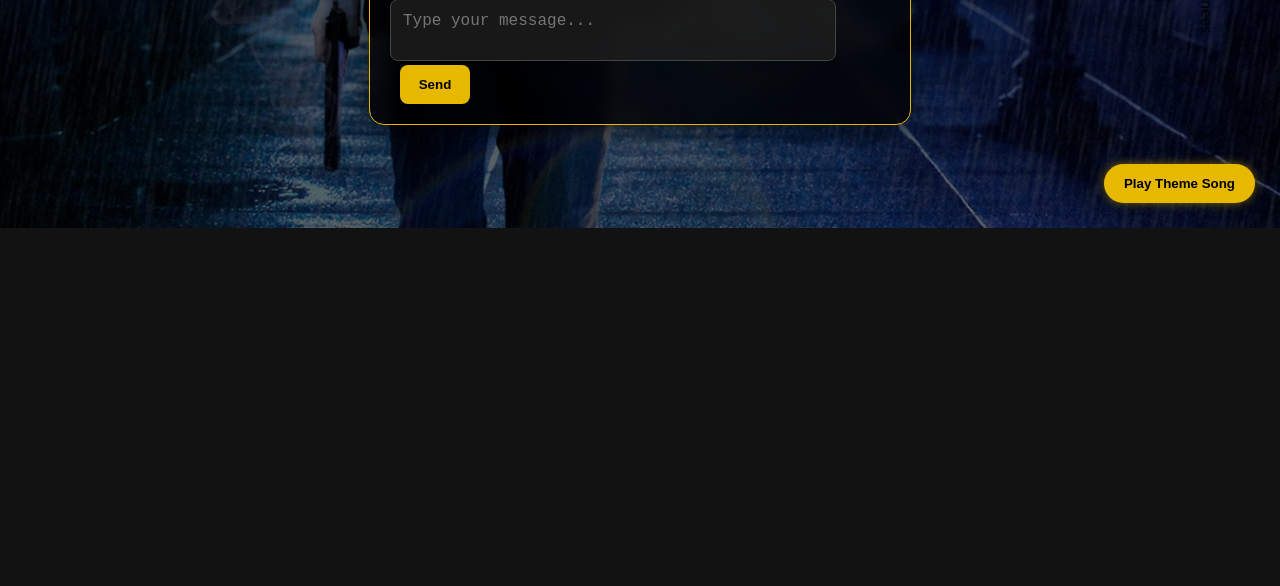
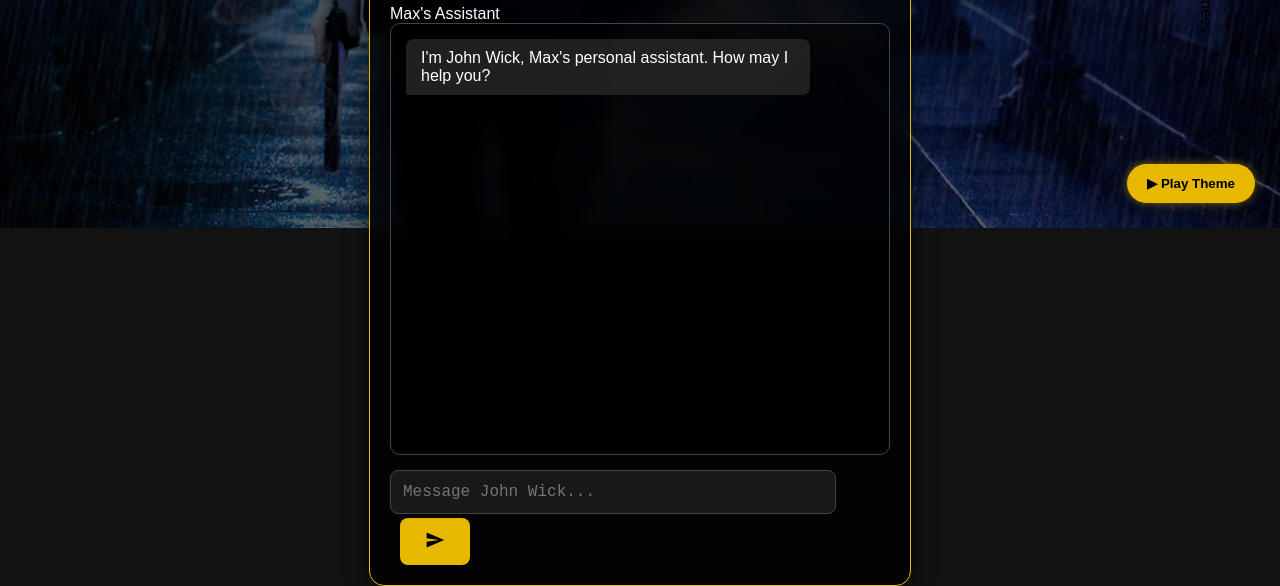
Before and after one commit to mpboxer1/max-chatbot, a website: page index.html in a window 1280 px wide. Shown: the part 572-1158 px from the top of the page. Before the commit the page ends 800 px from the top, so only its background shows below. Drawn offline with Linux system fonts and the light colour scheme.

Commit message:
index.html

```diff
--- a/index.html
+++ b/index.html
@@ -3,23 +3,48 @@
 <head>
   <meta charset="UTF-8">
   <meta name="viewport" content="width=device-width, initial-scale=1.0">
+  <meta name="description" content="John Wick - Max's Personal Assistant">
   <title>John Wick - Max's Assistant</title>
   <link rel="stylesheet" href="style.css">
 </head>
 <body>
+  <!-- Background with dark overlay -->
   <div id="background-container">
     <img src="johnwick-background.jpg" id="background-image" alt="John Wick Background">
+    <div id="background-overlay"></div>
   </div>
 
+  <!-- Main Chat Interface -->
   <div id="chatbot-container">
     <div id="chatbox">
-      <div id="chat-area"></div>
-      <textarea id="user-input" placeholder="Type your message..."></textarea>
-      <button id="send-button">Send</button>
+      <div id="header">
+        <img src="chat-background.jpg" id="chat-header-image" alt="Chat Header">
+        <div id="header-content">
+          <h2>John Wick</h2>
+          <span id="status-indicator">Max's Assistant</span>
+        </div>
+      </div>
+
+      <div id="chat-area">
+        <div class="bot-msg">I'm John Wick, Max's personal assistant. How may I help you?</div>
+      </div>
+
+      <div id="input-container">
+        <textarea id="user-input" placeholder="Message John Wick..." rows="1"></textarea>
+        <button id="send-button">
+          <svg width="20" height="20" viewBox="0 0 24 24">
+            <path fill="currentColor" d="M2,21L23,12L2,3V10L17,12L2,14V21Z"/>
+          </svg>
+        </button>
+      </div>
     </div>
   </div>
 
-  <button id="music-control">Play Theme Song</button>
+  <!-- Music Control -->
+  <button id="music-control">
+    <span id="play-icon">▶</span>
+    <span>Play Theme</span>
+  </button>
   <audio id="theme-song" loop>
     <source src="theme-song.mp3" type="audio/mpeg">
   </audio>
```
